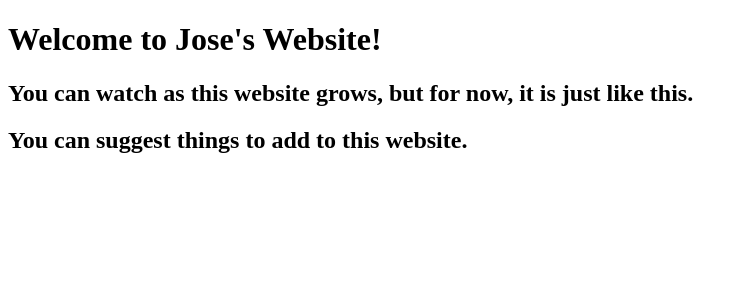
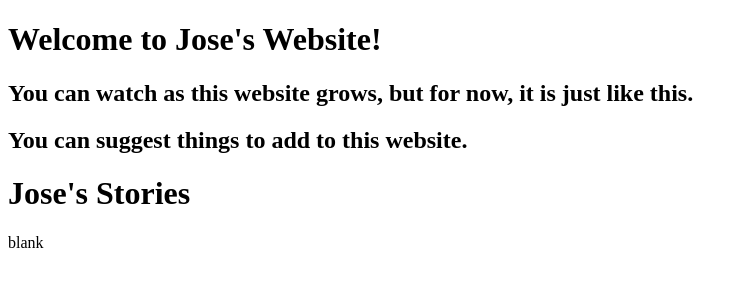
Before and after one commit to RedMan1sHere/RedMan1sHere.github.io, a plain HTML site: page index.html in a window 1280 px wide. Shown: the whole page, without its empty margins (0-748 px from the left). Drawn offline with Linux system fonts and the light colour scheme.

Commit message:
Update index.html

```diff
--- a/index.html
+++ b/index.html
@@ -9,5 +9,8 @@
             <h2>You can watch as this website grows, but for now, it is just like this.</h2>
             <h2>You can suggest things to add to this website.</h2>
 
+            <h1>Jose's Stories</h1>
+            <p>blank</p>
+
         </body>
     </html>
```
